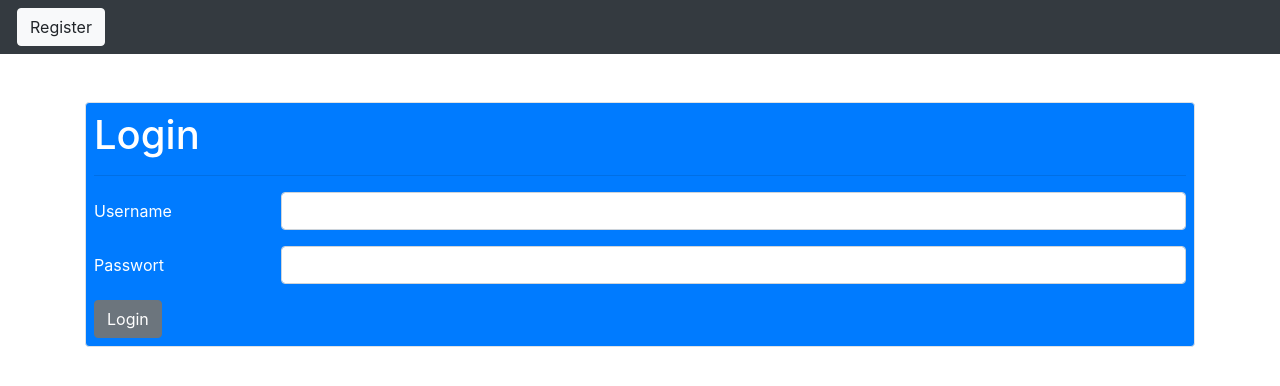
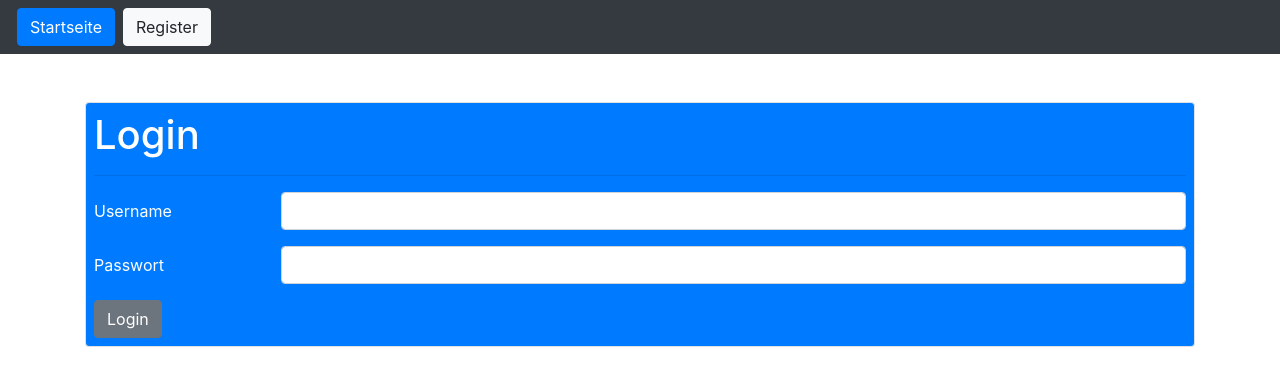
Before and after one commit to akatranlp/py-webapp, a FastAPI app: page /login in a window 1280 px wide. Shown: the top 386 px of the page. Run offline with FastAPI, Linux system fonts and the light colour scheme; parts of the project's set-up code (start-up, migrations or seed data) failed here and were passed over; some libraries are stand-ins or nearby versions.

Commit message:
put a button to the frontpage on every site

```diff
--- a/static/js/repo.js
+++ b/static/js/repo.js
@@ -56,9 +56,12 @@ axiosInstance.interceptors.request.use(async req => {
 
 const init = async () => {
     const currentUser = await user.getMe()
+    if (!navbar)
+        return
     navbar.innerHTML = `
     <!-- Logindaten -->
     <div class="row pl-3">
+        <a class="btn btn-primary text-white mr-sm-2" href="/">Startseite</a>
         <a class="btn btn-danger text-white mr-sm-2" href="/logout">Ausloggen</a>
         <a class="btn btn-secondary text-white mr-sm-2" href="/account">Einstellungen</a>
         <div>
--- a/templates/index.html
+++ b/templates/index.html
@@ -12,6 +12,7 @@
 <nav data-nav-loggedIn class="navbar navbar-dark bg-dark container-fluid pl-20 pr-20" hidden>
     <!-- Logindaten -->
     <div class="row pl-3">
+        <a class="btn btn-primary text-white mr-sm-2" href="/">Startseite</a>
         <a class="btn btn-danger text-white mr-sm-2" href="/logout">Ausloggen</a>
         <a class="btn btn-secondary text-white mr-sm-2" href="/account">Einstellungen</a>
         <div>
--- a/templates/login.html
+++ b/templates/login.html
@@ -18,7 +18,8 @@
 <nav class="navbar navbar-dark bg-dark container-fluid pl-20 pr-20">
     <!-- Startseite & Logindaten -->
     <div class="row pl-3">
-        <a class="loggedIn btn btn-light mr-sm-2" href="register">Register</a>
+        <a class="btn btn-primary text-white mr-sm-2" href="/">Startseite</a>
+        <a class="loggedIn btn btn-light mr-sm-2" href="/register">Register</a>
     </div>
 </nav>
 
--- a/templates/register.html
+++ b/templates/register.html
@@ -17,6 +17,7 @@
 <nav class="navbar navbar-dark bg-dark container-fluid pl-20 pr-20">
     <!-- Startseite & Logindaten -->
     <div class="row pl-3">
+        <a class="btn btn-primary text-white mr-sm-2" href="/">Startseite</a>
         <a class="loggedIn btn btn-light mr-sm-2" href="/login">Login</a>
     </div>
 </nav>
```
